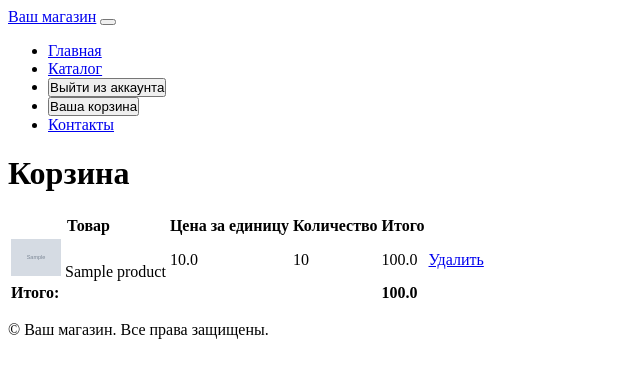
After one commit to Vladislav19121/Diplom, a Django app: page /cart/ in a window 1280 px wide. The commit adds this page. Shown: the top 378 px of the page, without its empty margins (0-640 px from the left). Run offline with Django 5.2, Linux system fonts and the light colour scheme; a user stored in the database is signed in; tables that the repository leaves empty hold one stand-in row (values such as "Sample post"); grey boxes marked "Sample" are stand-in pictures.

Commit message:
добавлена корзина , добавление туда товаров и удаление из нее их

```diff
--- a/shop_app/models.py
+++ b/shop_app/models.py
@@ -38,3 +38,20 @@ class Product(models.Model):
 
     def __str__(self):
         return self.name
+
+class Cart(models.Model):
+    product = models.ForeignKey(Product, on_delete=models.CASCADE, related_name='cart', verbose_name="Продукт из корзины")
+    user = models.ForeignKey(User, on_delete=models.CASCADE)
+    quantity = models.PositiveIntegerField(default=1, verbose_name="Количество")
+    added_at = models.DateTimeField(auto_now_add=True, verbose_name="Дата добавления")
+
+    class Meta:
+        verbose_name = 'Корзина'
+        verbose_name_plural = 'Корзины'
+        unique_together = ('product', 'user')
+
+    def __str__(self):
+        return f'{self.quantity} товаров в корзине'
+
+    def total_price(self):
+        return self.quantity * self.product.price
--- a/shop_app/templates/base.html
+++ b/shop_app/templates/base.html
@@ -33,6 +33,14 @@
                     <li class="nav-item"><a class="nav-link" href="{% url 'login' %}">Войти в аккаунт</a></li>
                     <li class="nav-item"><a class="nav-link" href="{% url 'registration' %}">Зарегистрироваться</a></li>
                     {% endif %}
+                    {% if user.is_authenticated %}
+                    <li class="nav-item">
+                        <form action="{% url 'cart' %}" method="post" style="display: inline;">
+                            {% csrf_token %}
+                            <button type="submit" class="btn btn-link nav-link" style="padding: 0;">Ваша корзина</button>
+                        </form>
+                    </li>
+                    {% endif %}
                     </li>
                     <li class="nav-item">
                         <a class="nav-link" href="#">Контакты</a>  <!-- Замените '#' на URL страницы "Контакты" -->
--- /dev/null
+++ b/shop_app/templates/cart.html
@@ -0,0 +1,45 @@
+{% extends 'base.html' %}
+
+{% block content %}
+<div class="container">
+    <h1>Корзина</h1>
+
+    {% if cart_products %}
+        <table class="table">
+            <thead>
+                <tr>
+                    <th>Товар</th>
+                    <th>Цена за единицу</th>
+                    <th>Количество</th>
+                    <th>Итого</th>
+                </tr>
+            </thead>
+            <tbody>
+                {% for item in cart_products %}
+                <tr>
+                    <td>
+                        <img src="{{ item.product.image.url }}" alt="{{ item.product.name }}" width="50">
+                        {{ item.product.name }}
+                    </td>
+                    <td>{{ item.product.price }}</td>
+                    <td>{{ item.quantity }}</td>
+                    <td>{{ item.total_price }}</td>
+                    <td>
+                        <a href="{% url 'remove_from_cart' item.id %}" class="btn btn-danger btn-sm">Удалить</a>
+                    </td>
+                </tr>
+                {% endfor %}
+            </tbody>
+            <tfoot>
+                <tr>
+                    <td colspan="3" class="text-right"><strong>Итого:</strong></td>
+                    <td><strong>{{ total }}</strong></td>
+                    <td></td>
+                </tr>
+            </tfoot>
+        </table>
+    {% else %}
+        <p>Ваша корзина пуста.</p>
+    {% endif %}
+</div>
+{% endblock %}
--- a/shop_app/urls.py
+++ b/shop_app/urls.py
@@ -11,6 +11,9 @@ urlpatterns = [
     path('category/<int:id>/', views.open_category, name='category_products'),
     path('add_product/<int:id>/', views.add_product, name='add_product'),
     path('delete_product/<int:id>/', views.delete_product, name='delete_product'),
+    path('cart/', views.cart, name='cart'),
+    path('add_product_in_cart/<int:id>', views.add_product_in_cart, name='add_product_in_cart'),
+    path('remove_from_cart/<int:cart_product_id>', views.remove_form_cart, name='remove_from_cart'),
 
 ]
 
--- a/shop_app/views.py
+++ b/shop_app/views.py
@@ -66,3 +66,23 @@ def delete_product(request, id):
     if request.user == product.user:
         product.delete()
         return redirect('category_products', id = product.category.id)
+
+def cart(request):
+    cart_products = Cart.objects.filter(user=request.user).order_by('added_at')
+    total = sum(product.total_price() for product in cart_products)
+    return render(request, 'cart.html', {'cart_products': cart_products, 'total': total})
+
+def add_product_in_cart(request, id):
+    product = get_object_or_404(Product, id=id)
+    cart_item, created = Cart.objects.get_or_create(product=product, user=request.user)
+    if not created:
+        cart_item.quantity += 1
+        cart_item.save()
+        return redirect('cart')
+    else:
+        return redirect('category_products', id = product.category.id)
+
+def remove_form_cart(request, cart_product_id):
+    cart_product = get_object_or_404(Cart, id=cart_product_id, user=request.user)
+    cart_product.delete()
+    return redirect('cart')
```
Also changed, not shown: shop_app/templates/category_products.html (+9 -9 lines), shop_app/migrations/0002_alter_category_image_alter_product_image_cart.py (added).
